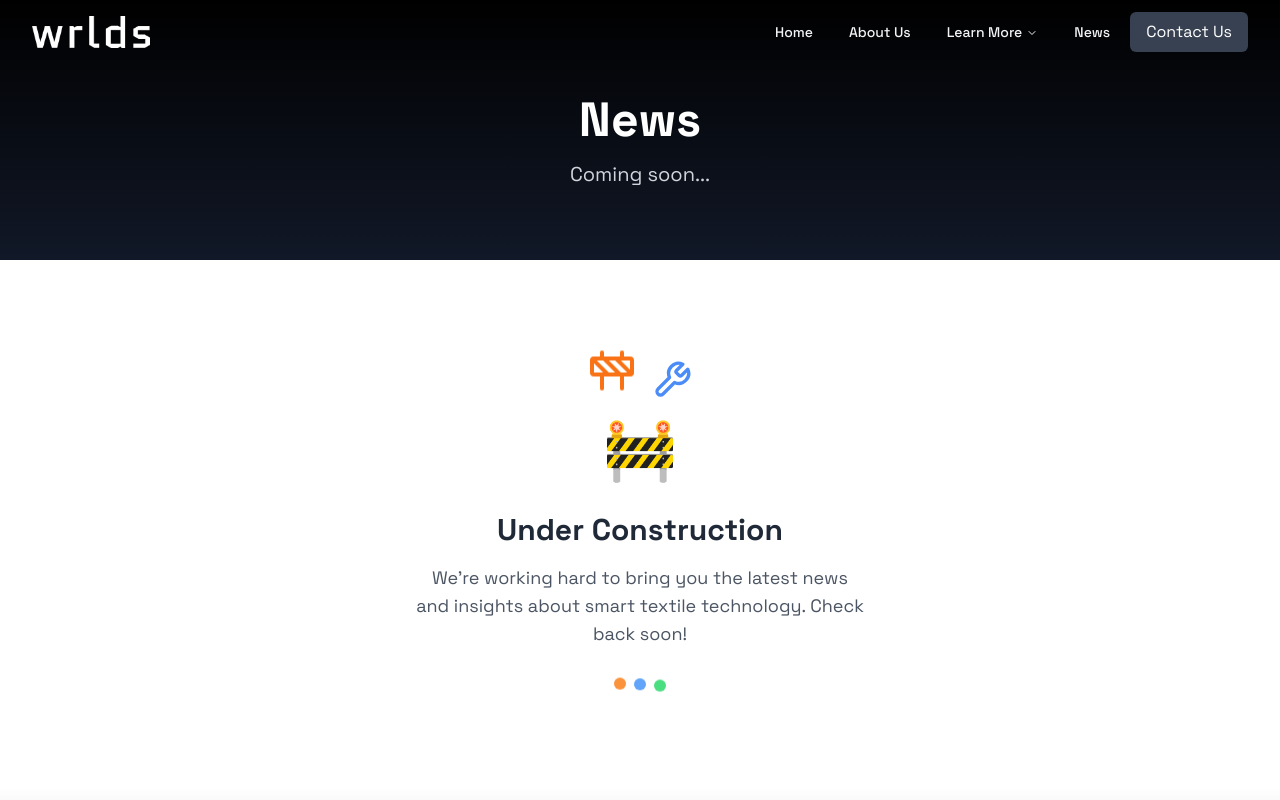
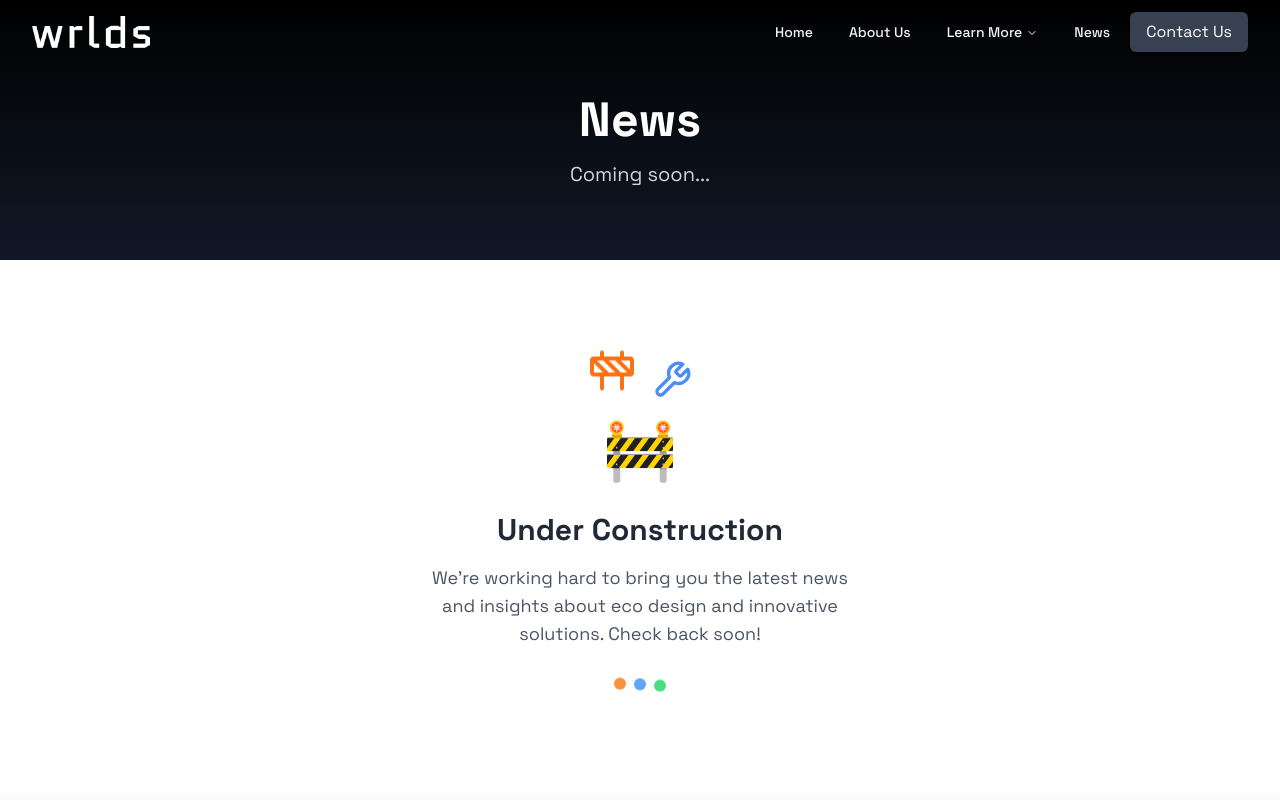
Before and after one commit to UncannySteel/wrlds-ai-integration-8593, a React (Vite) app: page /blog in a window 1280 px wide. Shown: the top 800 px of the page. Built offline with nearby package versions, Linux system fonts and the light colour scheme.

Commit message:
Update News tab placeholder text

```diff
--- a/src/pages/Blog.tsx
+++ b/src/pages/Blog.tsx
@@ -37,7 +37,7 @@ const Blog = () => {
 
           <h2 className="text-3xl font-bold text-gray-800 mb-4">Under Construction</h2>
           <p className="text-lg text-gray-600 max-w-md">
-            We're working hard to bring you the latest news and insights about smart textile technology. Check back soon!
+            We're working hard to bring you the latest news and insights about eco design and innovative solutions. Check back soon!
           </p>
 
           {/* Simple decorative elements */}
```
